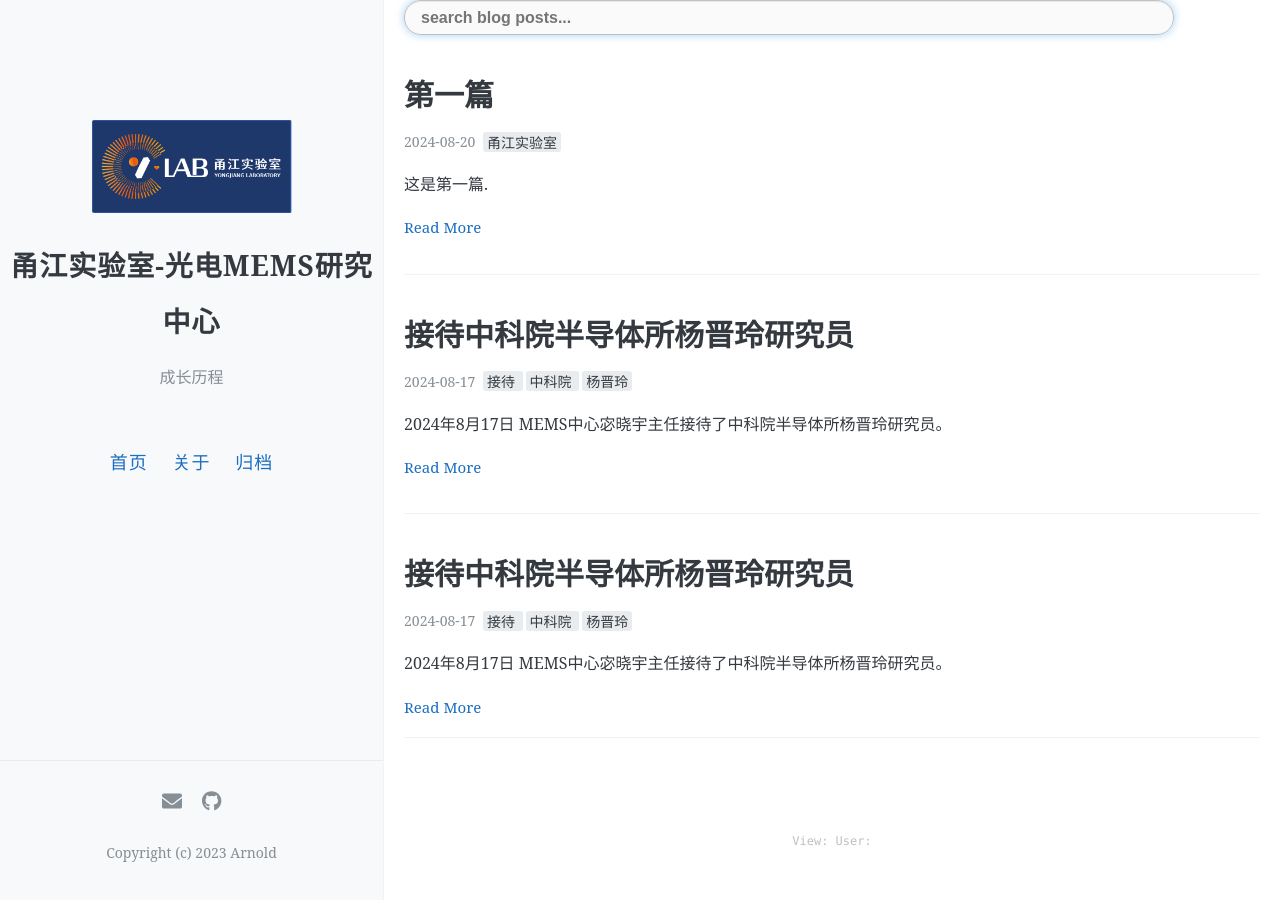
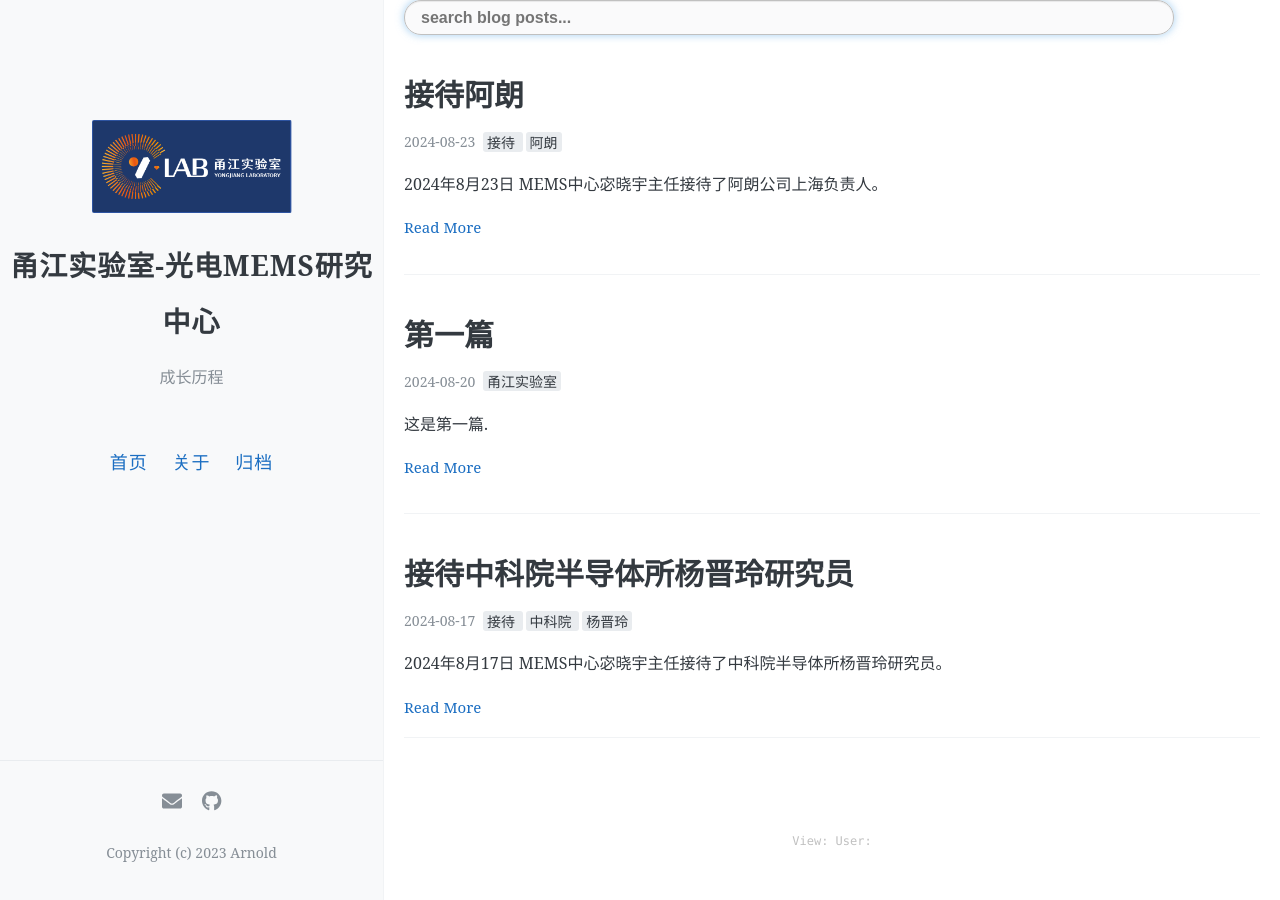
Before and after one commit to Ylab-MEMS/MEMS, a Jekyll site: the page built from index.html, in a window 1280 px wide. Built offline with Jekyll 4.4.1, drawn with Linux system fonts in a browser that asks for light colours; the list of posts is cut into pages by our own code; comment, search, counter and statistics services are not loaded.

Commit message:
Update 2024-08-23-阿朗.md

```diff
--- a/_posts/2024-08-23-阿朗.md
+++ b/_posts/2024-08-23-阿朗.md
@@ -1,27 +1,23 @@
 ---
 layout: post
-title: "接待中科院半导体所杨晋玲研究员"
-date:   2024-08-17
-tags: [接待, 中科院, 杨晋玲]
+title: "接待阿朗"
+date:   2024-08-23
+tags: [接待, 阿朗]
 comments: true
 author: 王俊英
 toc: true
 ---
 
-2024年8月17日
-MEMS中心宓晓宇主任接待了中科院半导体所杨晋玲研究员。
+2024年8月23日
+MEMS中心宓晓宇主任接待了阿朗公司上海负责人。
 
 <!-- more -->
 
 ## 会议
 开会开会
-![](../images/2024/8/17/微信图片_20240821155558.jpg)
+![](../images/2024/8/23/1.jpg)
 
-## 景点
-### 天一阁
+## 交流
+### 湖畔凯越
 
-无
-
-### 月湖
-
-无
+![](../images/2024/8/23/2.jpg)
```
